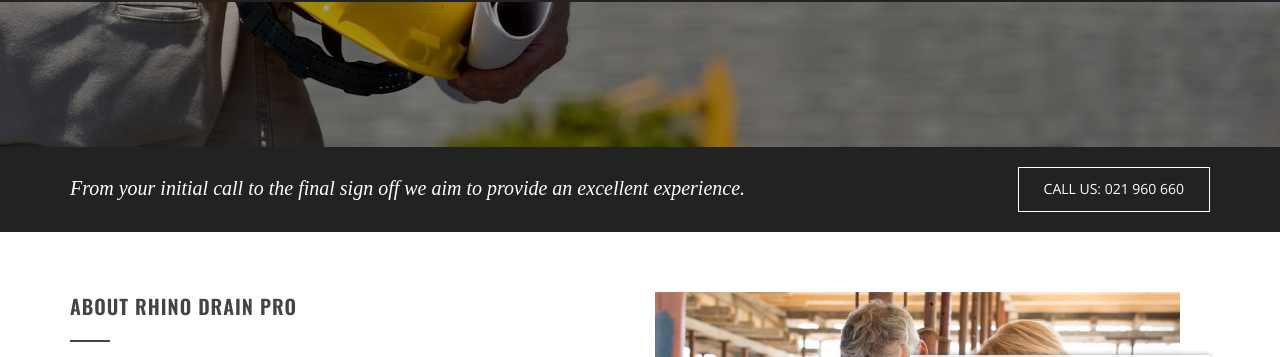
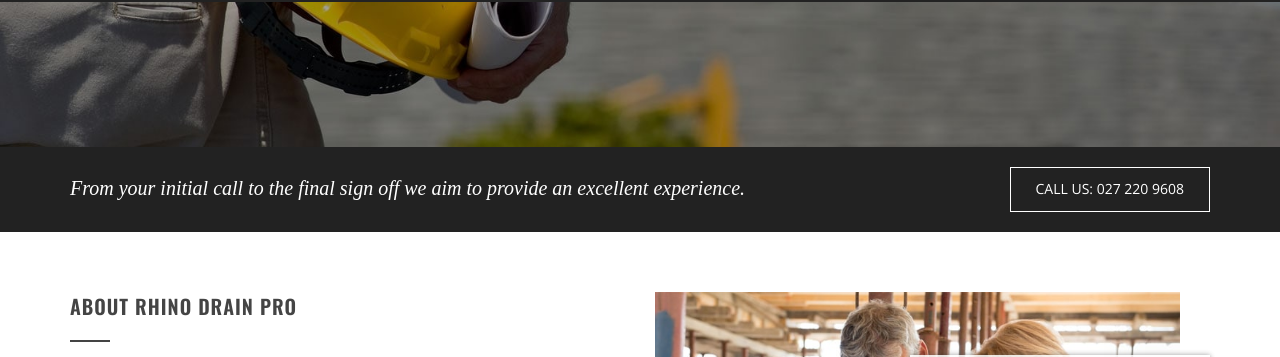
Before and after one commit to rhinodrainpro/rhinodrainpro.github.io, a Jekyll site: the page built from index.html, in a window 1280 px wide and 900 px high, scrolled down 455 px. Shown: the part 81-438 px from the top of the window. Built offline with Jekyll 4.4.1, drawn with Linux system fonts in a browser that asks for light colours; some web fonts are replaced; some of the changed lines change nothing that is shown; some of the changed text lies outside the part shown.

Commit message:
Update _config.yml

```diff
--- a/_config.yml
+++ b/_config.yml
@@ -1,56 +1,11 @@
-# Welcome to Jekyll!
-#
-# This config file is meant for settings that affect your whole blog, values
-# which you are expected to set up once and rarely edit after that. If you find
-# yourself editing this file very often, consider using Jekyll's data files
-# feature for the data you need to update frequently.
-#
-# For technical reasons, this file is *NOT* reloaded automatically when you use
-# 'bundle exec jekyll serve'. If you change this file, please restart the server process.
-#
-# If you need help with YAML syntax, here are some quick references for you:
-# https://learn-the-web.algonquindesign.ca/topics/markdown-yaml-cheat-sheet/#yaml
-# https://learnxinyminutes.com/docs/yaml/
-#
-# Site settings
-# These are used to personalize your new site. If you look in the HTML files,
-# you will see them accessed via {{ site.title }}, {{ site.email }}, and so on.
-# You can create any custom variable you would like, and they will be accessible
-# in the templates via {{ site.myvariable }}.
-
 title: Rhino Drain Pro
 email: info@rhinodrainpro.co.nz
-telephone: 021 960 660
+telephone: 027 220 9608
 description: >- # this means to ignore newlines until "baseurl:"
   Write an awesome description for your new site here. You can edit this
   line in _config.yml. It will appear in your document head meta (for
   Google search results) and in your feed.xml site description.
 baseurl: "" # the subpath of your site, e.g. /blog
 url: "https://rhinodrainpro.co.nz" # the base hostname & protocol for your site, e.g. http://example.com
-twitter_username:
-github_username:
 
-# Build settings
-theme: minima
-plugins:
-  - jekyll-feed
-
-# Exclude from processing.
-# The following items will not be processed, by default.
-# Any item listed under the `exclude:` key here will be automatically added to
-# the internal "default list".
-#
-# Excluded items can be processed by explicitly listing the directories or
-# their entries' file path in the `include:` list.
-#
-# exclude:
-#   - .sass-cache/
-#   - .jekyll-cache/
-#   - gemfiles/
-#   - Gemfile
-#   - Gemfile.lock
-#   - node_modules/
-#   - vendor/bundle/
-#   - vendor/cache/
-#   - vendor/gems/
-#   - vendor/ruby/
+contactusurl: https://submit-form.com/M37poyP8
```
